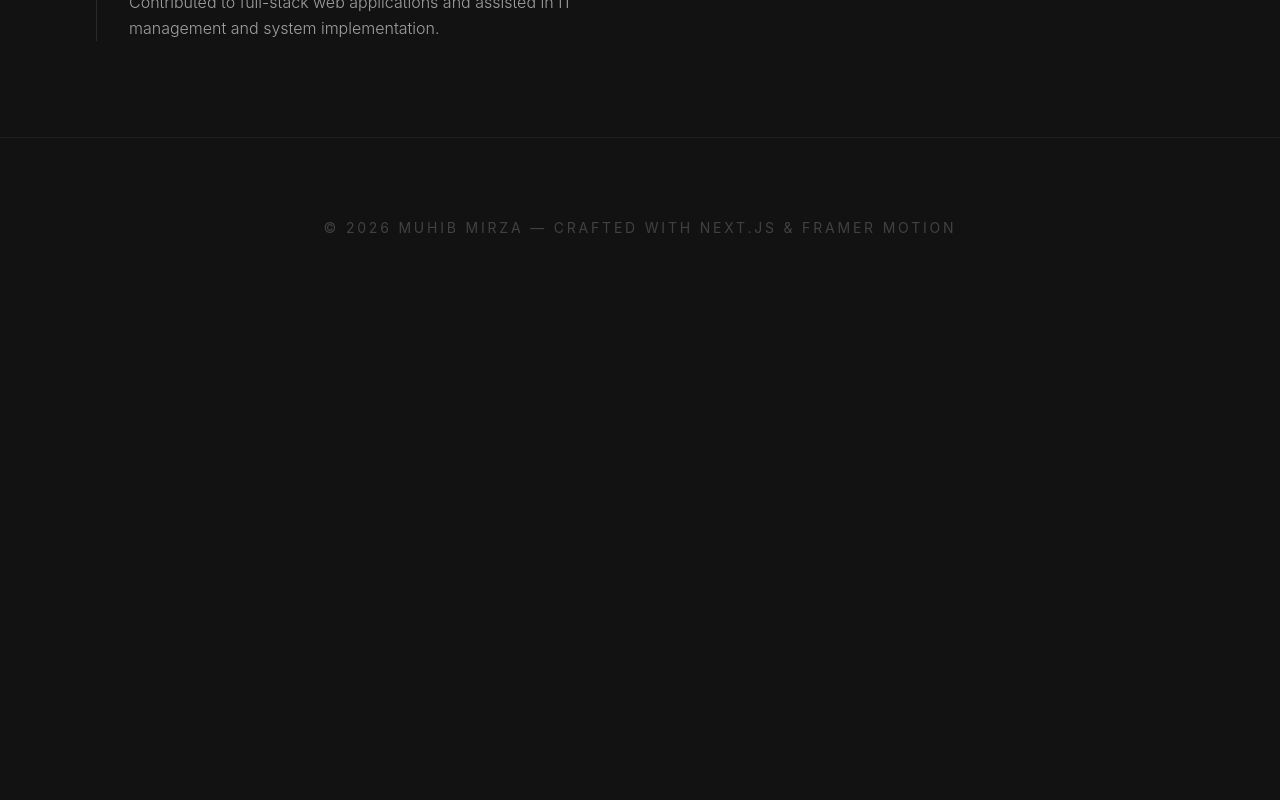
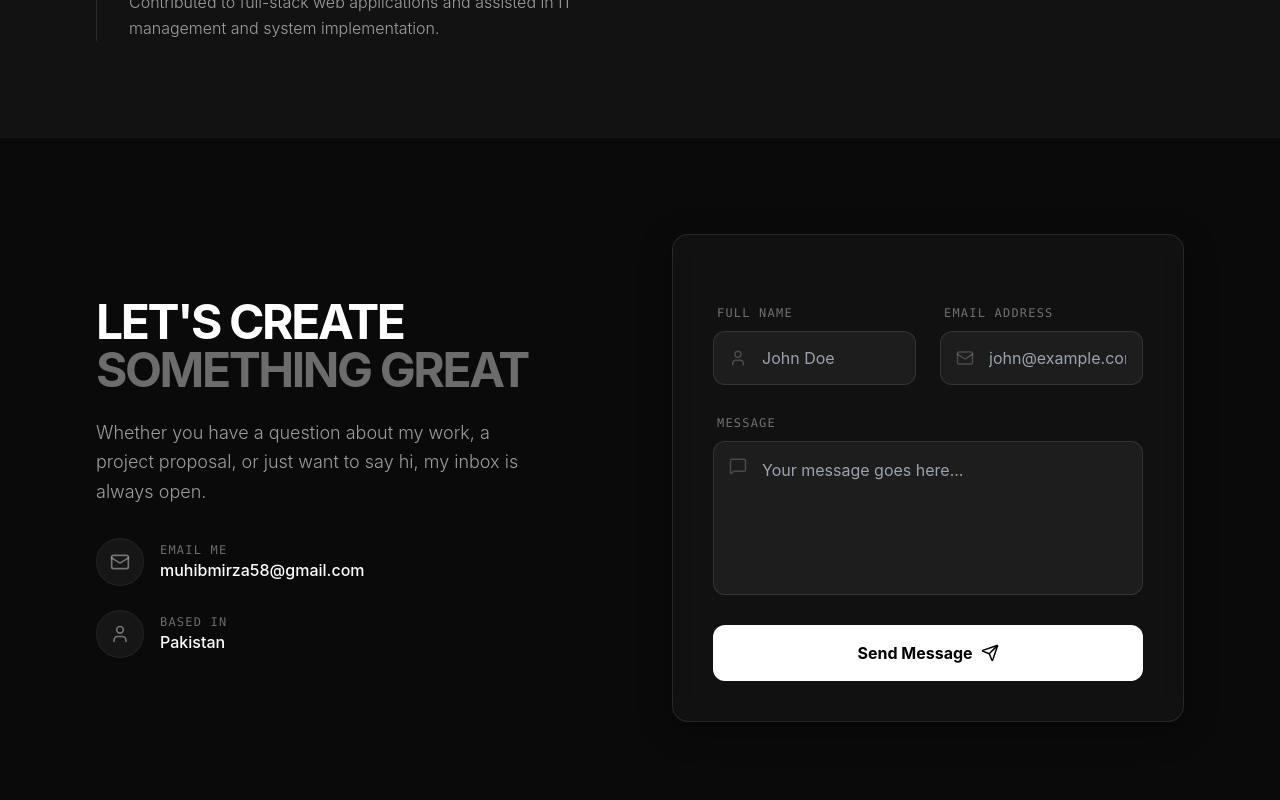
Before and after one commit to Muhibmirza/PORTFOLIO, a Next.js app: page / in a window 1280 px wide. Shown: the part 5540-6340 px from the top of the page. Before the commit the page ends 5858 px from the top, so only its background shows below. Built offline with nearby package versions, Linux system fonts and the light colour scheme.

Commit message:
contactform

```diff
--- a/src/app/page.tsx
+++ b/src/app/page.tsx
@@ -1,6 +1,7 @@
 import ScrollyCanvas from "@/components/ScrollyCanvas";
 import Overlay from "@/components/Overlay";
 import Projects from "@/components/Projects";
+import Contact from "@/components/Contact";
 
 export default function Home() {
   return (
@@ -53,6 +54,9 @@ export default function Home() {
         </div>
       </section>
 
+      {/* Contact Section */}
+      <Contact />
+
       {/* Footer */}
       <footer className="py-20 px-10 md:px-24 border-t border-white/5 text-center">
         <p className="text-white/20 text-sm tracking-[0.2em] uppercase">
--- /dev/null
+++ b/src/components/Contact.tsx
@@ -0,0 +1,182 @@
+"use client";
+
+import { motion } from "framer-motion";
+import { useState } from "react";
+import { Send, User, Mail, MessageSquare, CheckCircle, AlertCircle } from "lucide-react";
+
+export default function Contact() {
+  const [isSubmitting, setIsSubmitting] = useState(false);
+  const [submitted, setSubmitted] = useState(false);
+  const [error, setError] = useState(false);
+
+  const handleSubmit = async (e: React.FormEvent<HTMLFormElement>) => {
+    e.preventDefault();
+    setIsSubmitting(true);
+    setError(false);
+
+    const formData = new FormData(e.currentTarget);
+    // Use environment variable for Web3Forms Access Key
+    const accessKey = process.env.NEXT_PUBLIC_WEB3FORMS_KEY || "YOUR_ACCESS_KEY_HERE";
+    formData.append("access_key", accessKey);
+
+    try {
+      const response = await fetch("https://api.web3forms.com/submit", {
+        method: "POST",
+        body: formData,
+      });
+
+      const data = await response.json();
+
+      if (data.success) {
+        setSubmitted(true);
+        e.currentTarget.reset();
+      } else {
+        setError(true);
+      }
+    } catch (err) {
+      setError(true);
+    } finally {
+      setIsSubmitting(false);
+    }
+  };
+
+  return (
+    <section className="py-24 px-6 md:px-24 border-t border-white/5 bg-[#0a0a0a]" id="contact">
+      <div className="max-w-6xl mx-auto">
+        <div className="grid grid-cols-1 lg:grid-cols-2 gap-16 items-center">
+          {/* Text Content */}
+          <motion.div
+            initial={{ opacity: 0, x: -20 }}
+            whileInView={{ opacity: 1, x: 0 }}
+            viewport={{ once: true }}
+            transition={{ duration: 0.8 }}
+          >
+            <h2 className="text-4xl md:text-5xl font-bold text-white mb-6 tracking-tighter uppercase">
+              Let's Create <br /> <span className="text-white/40">Something Great</span>
+            </h2>
+            <p className="text-white/60 text-lg font-light leading-relaxed mb-8 max-w-md">
+              Whether you have a question about my work, a project proposal, or just want to say hi, my inbox is always open.
+            </p>
+
+            <div className="space-y-6">
+              <div className="flex items-center gap-4 text-white/40 group cursor-pointer hover:text-white transition-colors">
+                <div className="w-12 h-12 rounded-full bg-white/5 flex items-center justify-center border border-white/5 group-hover:border-white/20 transition-all">
+                  <Mail size={20} />
+                </div>
+                <div>
+                  <p className="text-xs font-mono uppercase tracking-widest">Email Me</p>
+                  <p className="text-white font-medium">muhibmirza58@gmail.com</p>
+                </div>
+              </div>
+
+              <div className="flex items-center gap-4 text-white/40 group cursor-pointer hover:text-white transition-colors">
+                <div className="w-12 h-12 rounded-full bg-white/5 flex items-center justify-center border border-white/5 group-hover:border-white/20 transition-all">
+                  <User size={20} />
+                </div>
+                <div>
+                  <p className="text-xs font-mono uppercase tracking-widest">Based In</p>
+                  <p className="text-white font-medium">Pakistan</p>
+                </div>
+              </div>
+            </div>
+          </motion.div>
+
+          {/* Form */}
+          <motion.div
+            initial={{ opacity: 0, x: 20 }}
+            whileInView={{ opacity: 1, x: 0 }}
+            viewport={{ once: true }}
+            transition={{ duration: 0.8, delay: 0.2 }}
+            className="glass p-8 md:p-10 rounded-2xl relative overflow-hidden"
+          >
+            {submitted ? (
+              <div className="py-12 text-center">
+                <div className="w-20 h-20 bg-green-500/20 border border-green-500/50 rounded-full flex items-center justify-center mx-auto mb-6">
+                  <CheckCircle className="text-green-500" size={40} />
+                </div>
+                <h3 className="text-2xl font-bold text-white mb-2">Message Sent!</h3>
+                <p className="text-white/60 mb-8">Thank you for reaching out. I'll get back to you as soon as possible.</p>
+                <button
+                  onClick={() => setSubmitted(false)}
+                  className="px-8 py-3 bg-white text-black font-bold rounded-lg hover:bg-white/90 transition-colors"
+                >
+                  Send Another
+                </button>
+              </div>
+            ) : (
+              <form onSubmit={handleSubmit} className="space-y-6">
+                <input type="hidden" name="subject" value="New Contact Form Submission" />
+                <input type="hidden" name="from_name" value="Portfolio Contact Form" />
+
+                <div className="grid grid-cols-1 md:grid-cols-2 gap-6">
+                  <div className="space-y-2">
+                    <label className="text-xs font-mono uppercase tracking-widest text-white/40 ml-1">Full Name</label>
+                    <div className="relative">
+                      <User className="absolute left-4 top-1/2 -translate-y-1/2 text-white/20" size={18} />
+                      <input
+                        type="text"
+                        name="name"
+                        required
+                        placeholder="John Doe"
+                        className="w-full bg-white/5 border border-white/10 rounded-xl py-3.5 pl-12 pr-4 text-white focus:outline-none focus:border-white/30 focus:bg-white/10 transition-all"
+                      />
+                    </div>
+                  </div>
+                  <div className="space-y-2">
+                    <label className="text-xs font-mono uppercase tracking-widest text-white/40 ml-1">Email Address</label>
+                    <div className="relative">
+                      <Mail className="absolute left-4 top-1/2 -translate-y-1/2 text-white/20" size={18} />
+                      <input
+                        type="email"
+                        name="email"
+                        required
+                        placeholder="john@example.com"
+                        className="w-full bg-white/5 border border-white/10 rounded-xl py-3.5 pl-12 pr-4 text-white focus:outline-none focus:border-white/30 focus:bg-white/10 transition-all"
+                      />
+                    </div>
+                  </div>
+                </div>
+
+                <div className="space-y-2">
+                  <label className="text-xs font-mono uppercase tracking-widest text-white/40 ml-1">Message</label>
+                  <div className="relative">
+                    <MessageSquare className="absolute left-4 top-4 text-white/20" size={18} />
+                    <textarea
+                      name="message"
+                      required
+                      rows={5}
+                      placeholder="Your message goes here..."
+                      className="w-full bg-white/5 border border-white/10 rounded-xl py-4 pl-12 pr-4 text-white focus:outline-none focus:border-white/30 focus:bg-white/10 transition-all resize-none"
+                    ></textarea>
+                  </div>
+                </div>
+
+                {error && (
+                  <div className="flex items-center gap-2 text-red-400 bg-red-400/10 p-4 rounded-xl border border-red-400/20">
+                    <AlertCircle size={18} />
+                    <p className="text-sm">Something went wrong. Please try again later.</p>
+                  </div>
+                )}
+
+                <button
+                  type="submit"
+                  disabled={isSubmitting}
+                  className="w-full group relative flex items-center justify-center gap-2 bg-white hover:bg-[#e0e0e0] text-black font-bold py-4 rounded-xl transition-all disabled:opacity-50 disabled:cursor-not-allowed overflow-hidden"
+                >
+                  {isSubmitting ? (
+                    <div className="w-6 h-6 border-2 border-black/20 border-t-black rounded-full animate-spin"></div>
+                  ) : (
+                    <>
+                      <span>Send Message</span>
+                      <Send size={18} className="group-hover:translate-x-1 group-hover:-translate-y-1 transition-transform" />
+                    </>
+                  )}
+                </button>
+              </form>
+            )}
+          </motion.div>
+        </div>
+      </div>
+    </section>
+  );
+}
```
